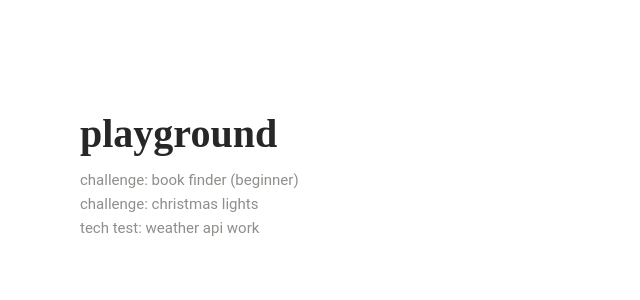
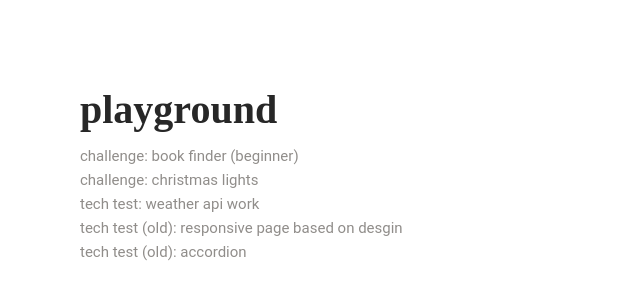
Before and after one commit to tina-lynch/tina-lynch, a website built with Parcel: page index.html in a window 1280 px wide. Shown: the part 210-510 px from the top of the page, without its empty margins (0-640 px from the left). Built offline with nearby package versions, Linux system fonts and the light colour scheme; files whose address does not match are found by name.

Commit message:
updating

```diff
--- a/index.html
+++ b/index.html
@@ -21,7 +21,7 @@
                     <a href="https://tina-lynch.github.io/ex-book-finder/">challenge: book finder (beginner)</a>
                     <div class="blurb">
                         <p>Create an application that will allow users to search for books by entering a query (Title, Author, etc). Display the resulting books in a list on the page with all the corresponding data.</p>
-<!--                         <a href="https://github.com/tina-lynch/ex-book-finder">Readme</a> -->
+                        <!--                         <a href="https://github.com/tina-lynch/ex-book-finder">Readme</a> -->
 
                     </div>
                 </li>
@@ -37,18 +37,18 @@
                         <p>Create a project that consume the **geolocation endpoint**. Use the data from the geolocation endpoint to make a second call to the **forecast endpoint**. Use the data from both endpoints to generate the given creative.</p>
                     </div>
                 </li>
-<!--                 <li>
-                    <a href="./tech-test2018/excercise-1.html">tech test (old): responsive page based on desgin </a>
+                <li>
+                    <a href="https://tina-lynch.github.io/tt-tech-test-2018/exercise-1.html">tech test (old): responsive page based on desgin </a>
                     <div class="blurb">
                         <p>Create a responsive page according to the given creative.</p>
                     </div>
                 </li>
                 <li>
-                    <a href="./tech-test2018/excercise-2.html">tech test (old): accordion</a>
+                    <a href="https://tina-lynch.github.io/tt-tech-test-2018/exercise-2.html">tech test (old): accordion</a>
                     <div class="blurb">
                         <p>Create an accordion with the given data. Only 1 accordion should open at a time and the first should be open on page load. Use meaningful animations/transitions. </p>
                     </div>
-                </li> -->
+                </li>
             </ul>
 
         </div>
--- /dev/null
+++ b/index.js
@@ -0,0 +1 @@
+console.log('lets play')
```
Also changed, not shown: docs/index.html (added, +1 -0 lines), package.json (added, +20 -0 lines), 4 other files.
